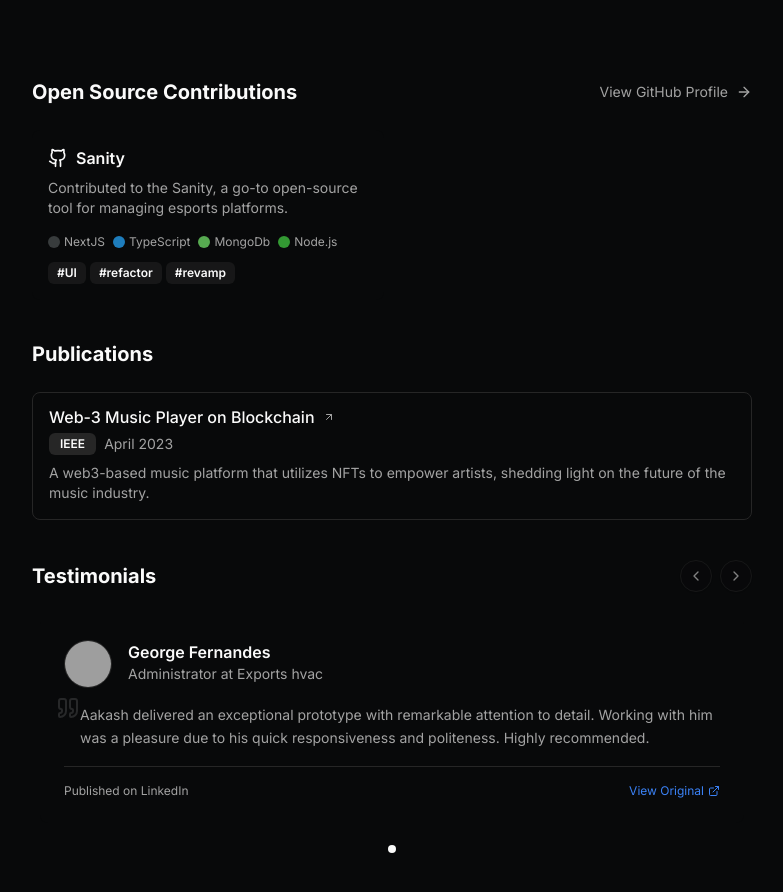
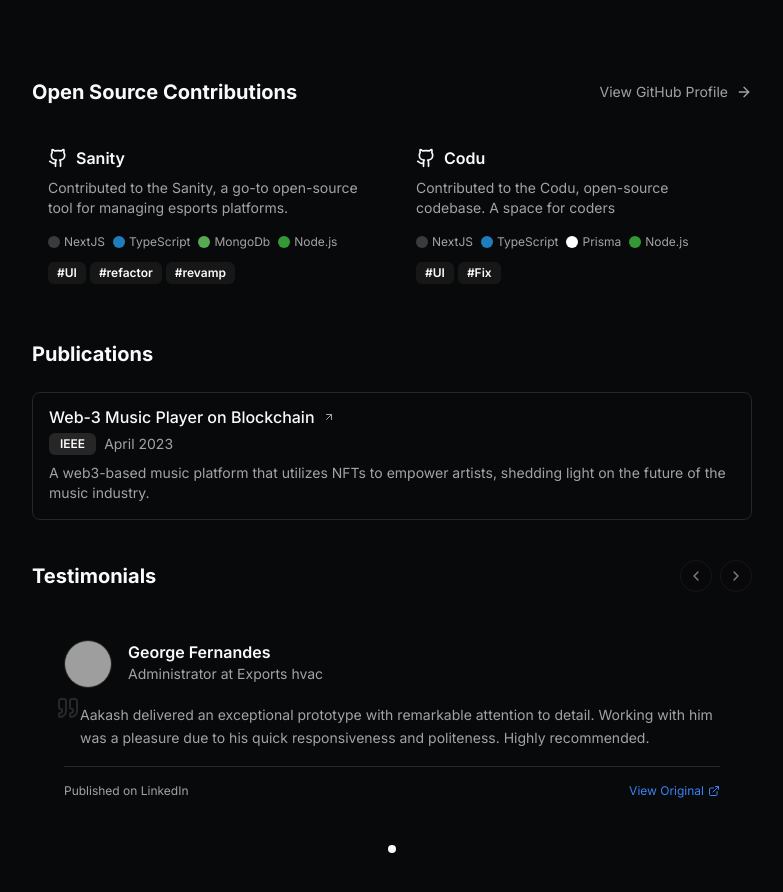
Before and after one commit to AakashGujar/my_portfolio_v2, a Next.js app: page / in a window 1280 px wide. Shown: the part 2020-2912 px from the top of the page, without its empty margins (248-1031 px from the left). Built offline with nearby package versions, Linux system fonts and the light colour scheme; grey boxes are pictures that could not be loaded.

Commit message:
added codu contribution

```diff
--- a/src/data/resume.tsx
+++ b/src/data/resume.tsx
@@ -147,11 +147,10 @@
           type: "Code",
           href: "https://github.com/AakashGujar/chatapp",
           icon: <Icons.github className="size-3" />,
-        }
+        },
       ],
       image: "/trmnt-d-cht.png",
-      video:
-        "",
+      video: "",
     },
     {
       title: "Web 3.0 Wallet",
@@ -212,7 +211,7 @@
           type: "Code",
           href: "https://github.com/AakashGujar/zipp2",
           icon: <Icons.github className="size-3" />,
-        }
+        },
       ],
       image: "/zipp2.png",
       video: "",
@@ -229,8 +228,21 @@
         { name: "MongoDb", color: "#57AA51" },
         { name: "Node.js", color: "#339933" },
       ],
-      tags: ["#UI", "#refactor", "#revamp"], // Dynamic tags
+      tags: ["#UI", "#refactor", "#revamp"],
       href: "https://github.com/dinxsh/sanity/pull/230",
+    },
+    {
+      title: "Codu",
+      description:
+        "Contributed to the Codu, open-source codebase. A space for coders",
+      technologies: [
+        { name: "NextJS", color: "#383c3d" },
+        { name: "TypeScript", color: "#1e7dbc" },
+        { name: "Prisma", color: "#ffffff" },
+        { name: "Node.js", color: "#339933" },
+      ],
+      tags: ["#UI", "#Fix"],
+      href: "https://github.com/codu-code/codu/pull/1236#issuecomment-2599593395",
     },
   ],
   testimonials: [
```
